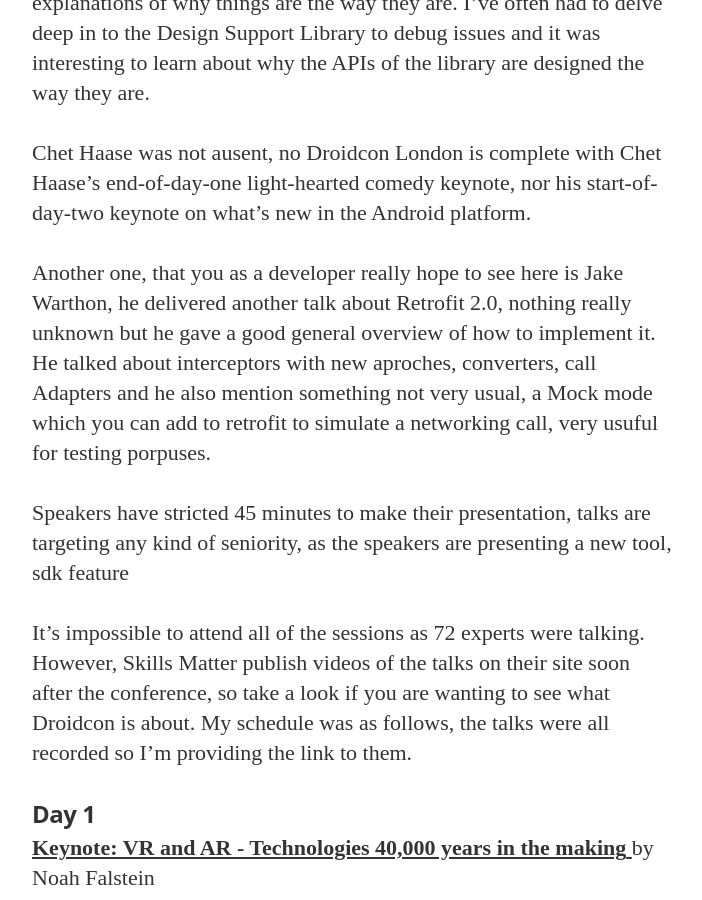
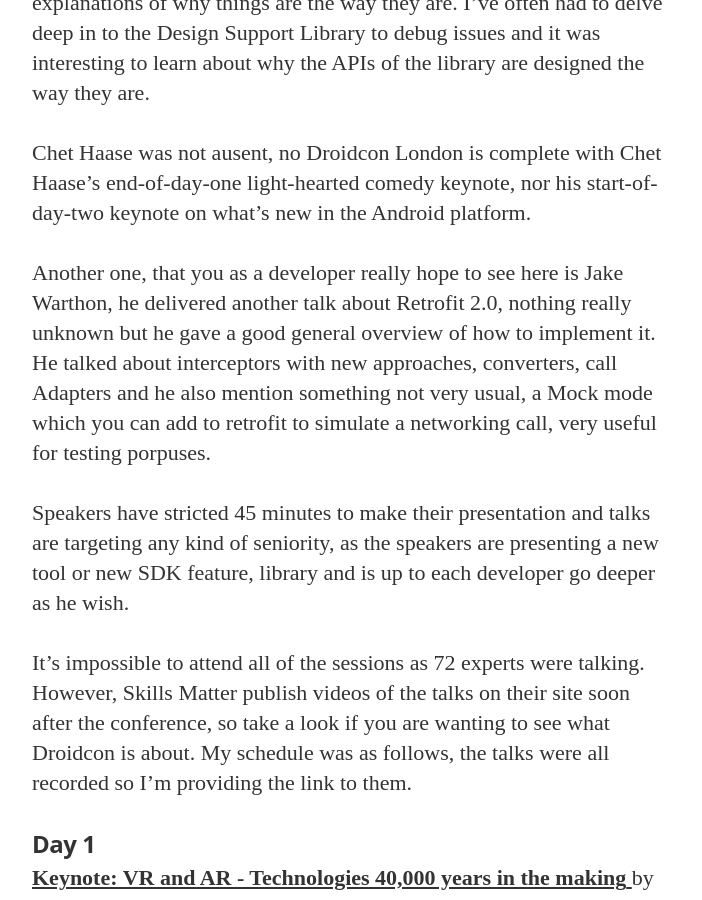
Before and after one commit to maxi182/mferraiuolosite, a Jekyll site: the page built from _posts/2016-11-02-droidcon.md, in a window 1280 px wide and 900 px high, scrolled down 3500 px. Shown: the whole window, without its empty margins (288-990 px from the left). Built offline with Jekyll 4.4.1, drawn with Linux system fonts in a browser that asks for light colours; nearby versions of some CDN libraries; some web fonts are replaced; comment, search, counter and statistics services are not loaded; some of the changed text lies outside the part shown.

Commit message:
Droidcon md fixies

```diff
--- a/_posts/2016-11-02-droidcon.md
+++ b/_posts/2016-11-02-droidcon.md
@@ -48,9 +48,9 @@ As usual, Google send a number of their developers along to deliver talks on var
 
 Chet Haase was not ausent, no Droidcon London is complete with Chet Haase’s end-of-day-one light-hearted comedy keynote, nor his start-of-day-two keynote on what’s new in the Android platform.
 
-Another one, that you as a developer really hope to see here is Jake Warthon, he delivered another talk about Retrofit 2.0, nothing really unknown but he gave a good general overview of how to implement it. He talked about interceptors with new aproches, converters, call Adapters and he also mention something not very usual, a Mock mode which you can add to retrofit to simulate a networking call, very usuful for testing porpuses.
+Another one, that you as a developer really hope to see here is Jake Warthon, he delivered another talk about Retrofit 2.0, nothing really unknown but he gave a good general overview of how to implement it. He talked about interceptors with new approaches, converters, call Adapters and he also mention something not very usual, a Mock mode which you can add to retrofit to simulate a networking call, very useful for testing porpuses.
 
-Speakers have stricted 45 minutes to make their presentation, talks are targeting any kind of seniority, as the speakers are presenting a new tool, sdk feature
+Speakers have stricted 45 minutes to make their presentation and talks are targeting any kind of seniority, as the speakers are presenting a new tool or new SDK feature, library and is up to each developer go deeper as he wish.
 
 It’s impossible to attend all of the sessions as 72 experts were talking.  However, Skills Matter publish videos of the talks on their site soon after the conference, so take a look if you are wanting to see what Droidcon is about.
 My schedule was as follows, the talks were all recorded so I'm providing the link to them.
```
Also changed, not shown: other parts of _posts/2016-11-02-droidcon.md (+2 -2 lines), assets/article_images/2016-11-2-droidconuk2016/30296513260_d4681d2870_z.jpg (added).
